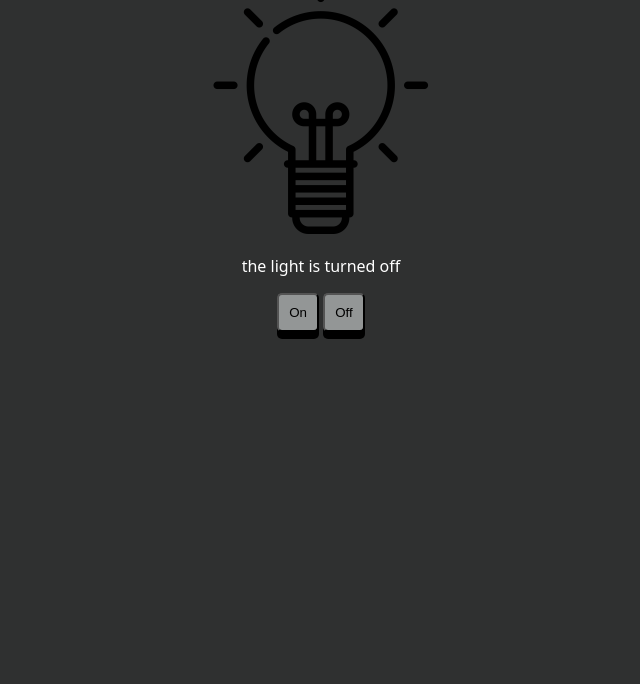
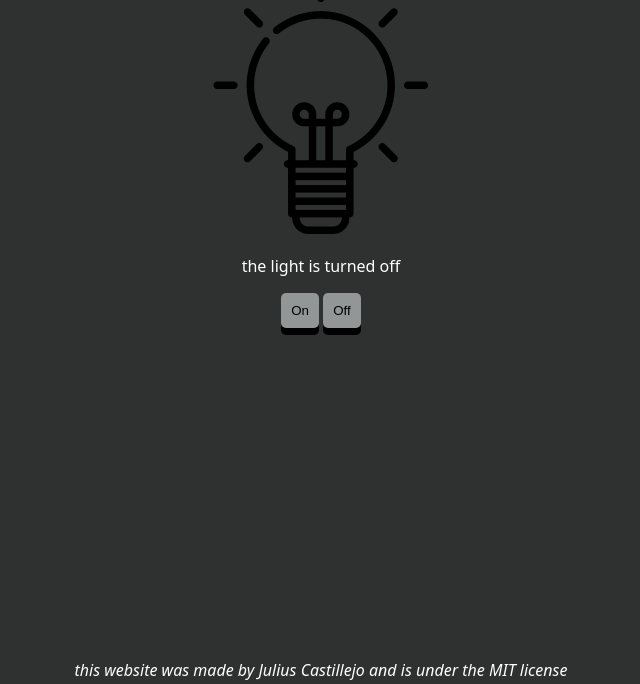
Before and after one commit to 2Tsk2/JSlightbulb, a plain HTML site: page index.html in a window 1280 px wide. Shown: the part 116-800 px from the top of the page, without its empty margins (319-959 px from the left). Drawn offline with Linux system fonts and the light colour scheme.

Commit message:
initial commit

```diff
--- a/index.html
+++ b/index.html
@@ -20,5 +20,7 @@
       <button onclick="turnOn()" class="button">On</button>
       <button onclick="turnOff()" class="button" >Off</button>
     </div>
+
+    <cite > this website was made by Julius Castillejo and is under the MIT license  </cite>
   </body>
 </html>
--- a/style.css
+++ b/style.css
@@ -21,9 +21,20 @@ img{
    transition: all 0.5s cubic-bezier(0.23, 1, 0.320, 1);
    background-color: #939696;
    border-radius: 5px;
+   border: #2f3030;
+
 }
 
 .button:active{
     transform: translateY(10px);
     box-shadow: 0px 0px;
 }
+
+/* Put the cite text on the very bottom of the page*/
+cite{
+    position: absolute;
+    margin-bottom: 3px;
+    bottom: 0;
+    width: 100%;
+    text-align: center;
+}
```
